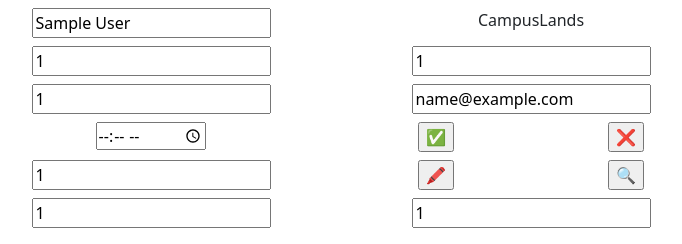
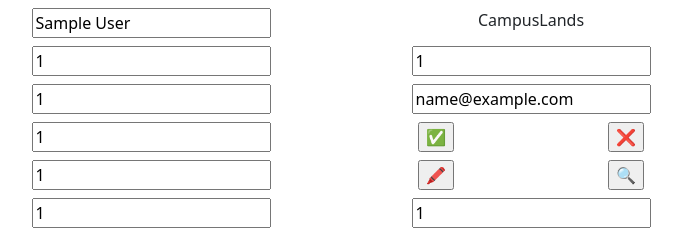
Before and after one commit to Ju4n3z/TallerCRUD, a PHP site: page /index.php in a window 1280 px wide. Shown: the top 244 px of the page, without its empty margins (299-981 px from the left). Run offline with PHP 8.4, Linux system fonts and the light colour scheme; the visitor is signed in with stand-in values (Sample User, id 1); data that the repository does not hold is empty.

Commit message:
feat: :sparkles: Se cambió input hora
Se cambió el tipo de input de hora de "time" a "text" y se agregó el value

```diff
--- a/index.php
+++ b/index.php
@@ -182,7 +182,7 @@
             </div>
             <div class="row justify-content-center mt-2">
                 <div class="col-4">
-                    <input type="time" placeholder="Horario de entrada" name="hora">
+                    <input type="text" placeholder="Horario de entrada" name="hora" value="<?php echo $GLOBALS["dataCookie"]['hora'] ?>">
                 </div>
                 <div class="col-2">
                     <input type="submit" value="✅" name="enviar">
```
